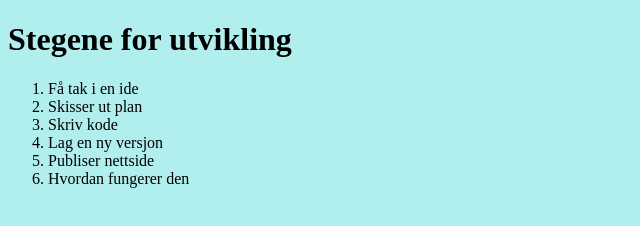
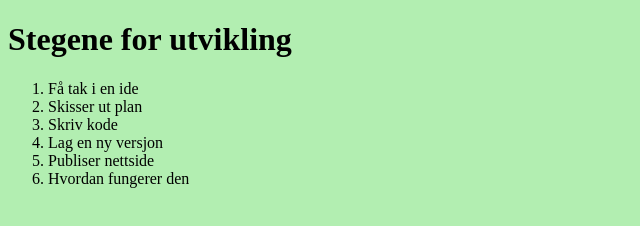
Before and after one commit to EvyBettina/Kodeloftet10-prosedyreutvikling, a website: page index.html in a window 1280 px wide. Shown: the whole page, without its empty margins (0-640 px from the left). Drawn offline with Linux system fonts and the light colour scheme.

Commit message:
changed color bckground

```diff
--- a/styles.css
+++ b/styles.css
@@ -1,3 +1,3 @@
 body{
-background-color: rgb(177, 238, 238);
+background-color: rgb(178, 238, 177);
 }
```
